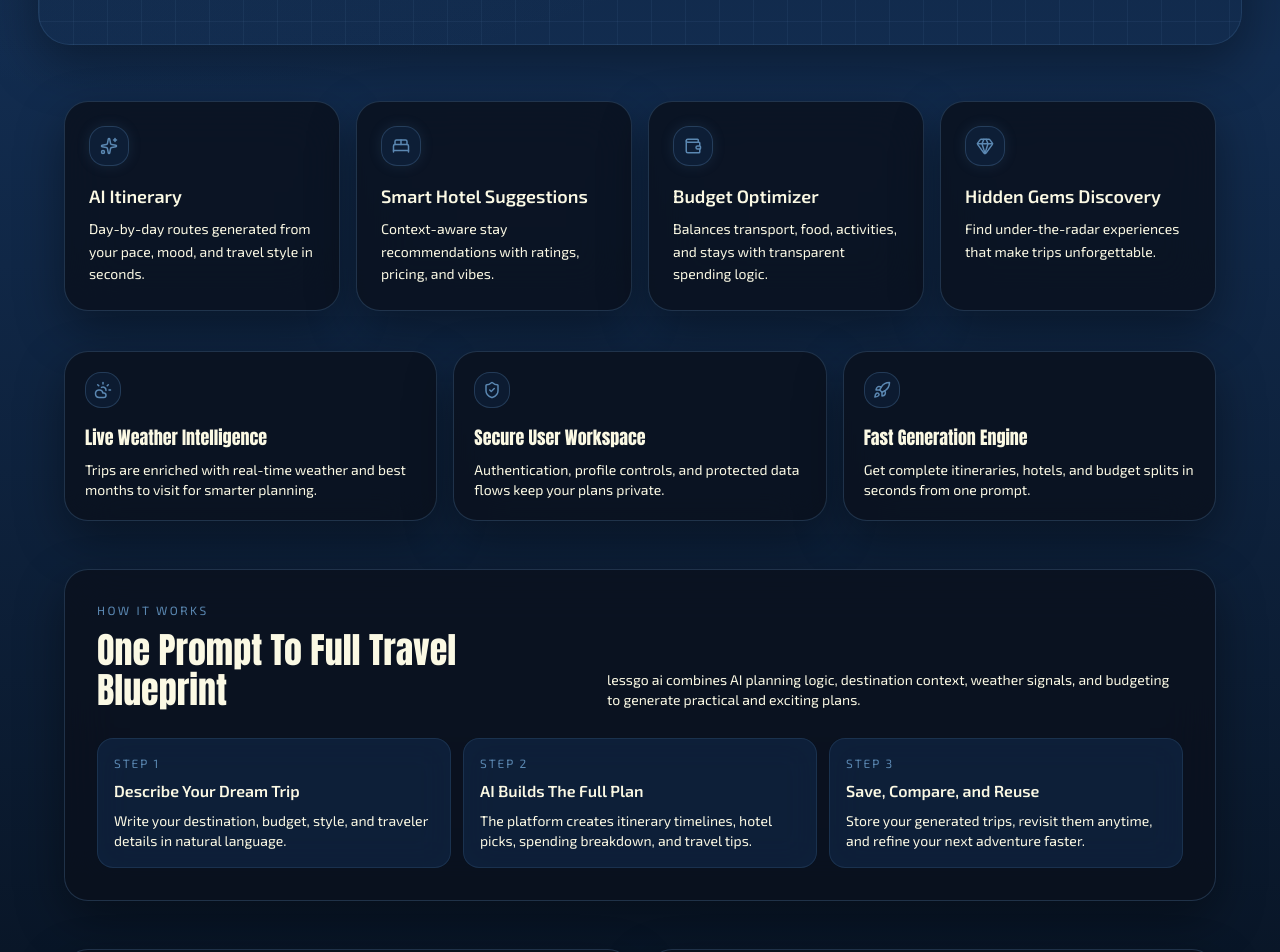
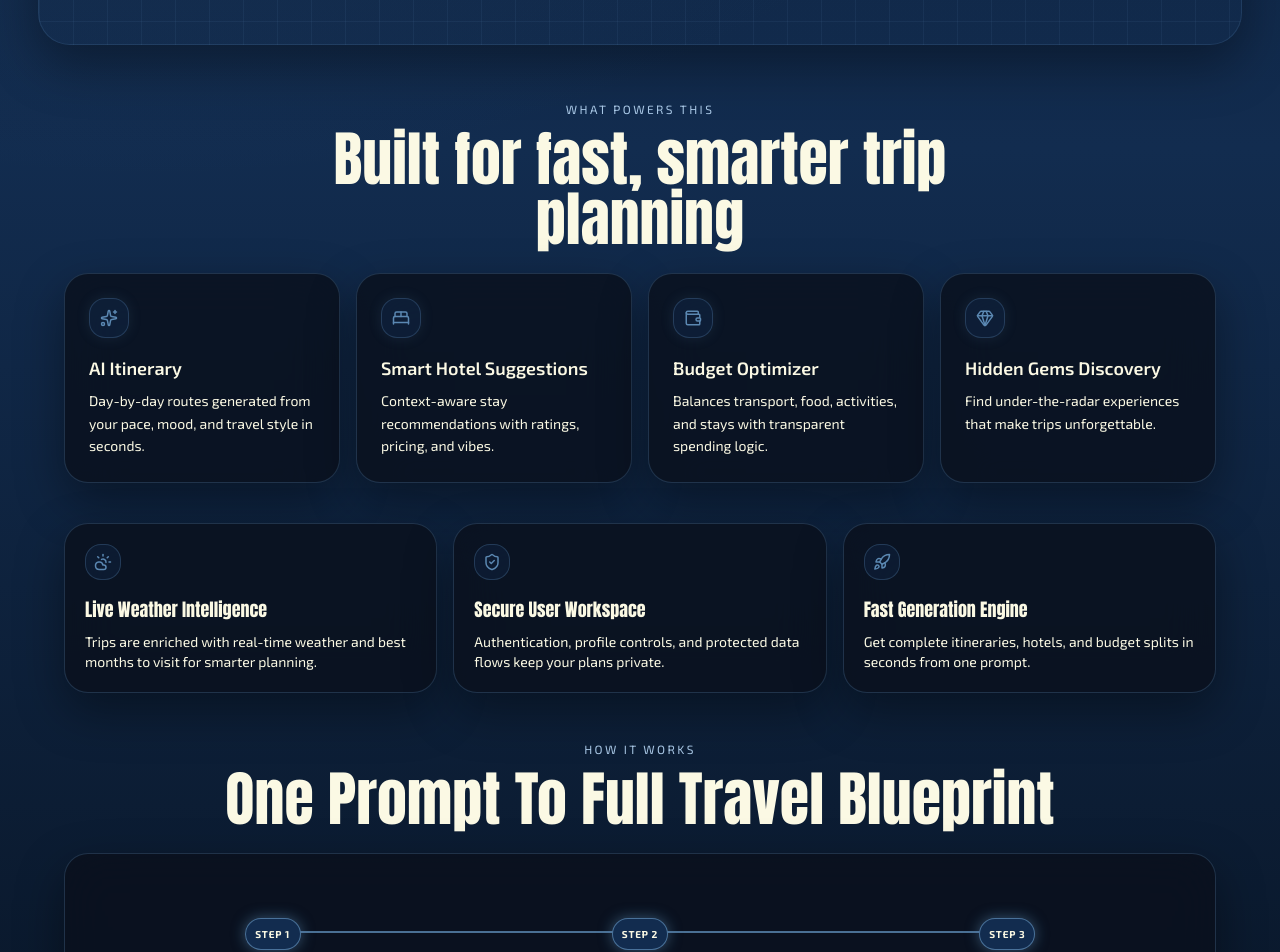
Before and after one commit to itsmierrrrr/AI-Trip-Planner, a React (Vite) app in the folder client/: page / in a window 1280 px wide. Shown: the part 1360-2312 px from the top of the page. Built offline with nearby package versions, Linux system fonts and the light colour scheme; no server answers; sample sign-in values are in the browser's storage.

Commit message:
improve landing page and security

```diff
--- a/client/src/pages/AdminSecurityPage.jsx
+++ b/client/src/pages/AdminSecurityPage.jsx
@@ -81,11 +81,11 @@ const AdminSecurityPage = () => {
           >
             {/* Code Input */}
             <div>
-              <label className="mb-2 block text-sm font-medium tracking-[0.06em] text-[#fbf9e4]/72">-------------------Security code------------------</label>
+              <label className="mb-2 block text-center text-sm font-medium tracking-[0.06em] text-[#fbf9e4]/72">Serurity code</label>
               <div className="relative mx-auto max-w-[240px]">
 
                 <input
-                  type="text"
+                  type="password"
                   value={code}
                   onChange={(e) => {
                     setCode(e.target.value.replace(/\D/g, "").slice(0, 4));
--- a/client/src/pages/LandingPage.jsx
+++ b/client/src/pages/LandingPage.jsx
@@ -278,7 +278,17 @@ const LandingPage = () => {
         </div>
       </section>
 
-      <section className="mx-auto mt-14 grid w-[94%] max-w-6xl gap-4 md:grid-cols-2 lg:grid-cols-4">
+      <section className="mx-auto mt-14 w-[100%] max-w-6xl">
+        <div className="mb-6 flex flex-col items-center gap-3 text-center">
+          <div className="max-w-2xl">
+            <p className="text-xs uppercase tracking-[0.2em] text-[#aac9e7]">What Powers This</p>
+              <h2 className="mt-3 cursor-default font-['Anton'] text-4xl font-bold leading-none text-[#fbf9e4] transition duration-300 ease-out hover:scale-[1.03] hover:text-[#ffffff] md:text-6xl">
+                Built for fast, smarter trip planning
+              </h2>
+          </div>
+        </div>
+
+        <div className="grid gap-4 md:grid-cols-2 lg:grid-cols-4">
           <FeatureCard
             icon={Sparkles}
             title="AI Itinerary"
@@ -302,6 +312,7 @@ const LandingPage = () => {
             description="Find under-the-radar experiences that make trips unforgettable."
             delay={0.2}
           />
+        </div>
       </section>
 
       <section className="mx-auto mt-10 w-[94%] max-w-6xl">
@@ -313,7 +324,7 @@ const LandingPage = () => {
               whileInView={{ opacity: 1, y: 0 }}
               viewport={{ once: true, amount: 0.4 }}
               transition={{ delay: idx * 0.08 }}
-              className="neon-panel p-5"
+              className="neon-panel p-5 transition duration-300 ease-out hover:-translate-y-1 hover:border-[#5b88b2]/75 hover:shadow-[0_0_18px_rgba(91,136,178,0.35),0_22px_45px_rgba(0,0,0,0.34)]"
             >
               <div className="inline-flex rounded-2xl border border-[#5b88b2]/30 bg-[#122c4f]/35 p-2 text-[#5b88b2]">
                 <item.icon size={18} />
@@ -325,28 +336,42 @@ const LandingPage = () => {
         </div>
       </section>
 
+
       <section className="mx-auto mt-12 w-[94%] max-w-6xl">
-        <div className="neon-panel p-6 md:p-8">
-          <div className="flex flex-col gap-4 md:flex-row md:items-end md:justify-between">
+        <div className="mb-6 flex flex-col items-center gap-4 text-center">
           <div>
-              <p className="text-xs uppercase tracking-[0.2em] text-[#5b88b2]">How It Works</p>
-              <h2 className="mt-3 font-['Anton'] text-3xl font-bold text-[#fbf9e4] md:text-4xl">
+            <p className="text-xs uppercase tracking-[0.2em] text-[#aac9e7]">How It Works</p>
+            <h2 className="mt-3 cursor-default font-['Anton'] text-4xl font-bold leading-none text-[#fbf9e4] transition duration-300 ease-out hover:scale-[1.03] hover:text-[#ffffff] md:text-6xl">
               One Prompt To Full Travel Blueprint
             </h2>
           </div>
-            <p className="max-w-xl text-sm text-[#fbf9e4]/72">
-              lessgo ai combines AI planning logic, destination context, weather signals, and budgeting to generate practical and exciting plans.
-            </p>
         </div>
 
-          <div className="mt-7 grid gap-3 md:grid-cols-3">
+        <div className="neon-panel p-6 md:p-8">
+          <div className="relative mt-7">
+            <div className="grid gap-4 md:grid-cols-3">
               {steps.map((step, idx) => (
-              <div key={step.title} className="neon-soft p-4">
-                <p className="text-xs uppercase tracking-[0.16em] text-[#5b88b2]">Step {idx + 1}</p>
-                <h3 className="mt-2 text-base font-semibold text-[#fbf9e4]">{step.title}</h3>
-                <p className="mt-2 text-sm text-[#fbf9e4]/72">{step.body}</p>
+                <div key={step.title} className="group relative pl-7 md:pl-0">
+                  {idx < steps.length - 1 && (
+                    <>
+                      <span className="pointer-events-none absolute left-8 top-8 h-[calc(100%+1rem)] w-[2px] bg-[#5b88b2]/80 transition-colors duration-300 group-hover:bg-[#aac9e7] md:hidden" />
+                      <span className="pointer-events-none absolute left-1/2 top-[1.05rem] hidden h-[2px] w-[calc(100%+1rem)] bg-[#5b88b2]/80 transition-colors duration-300 group-hover:bg-[#aac9e7] md:block" />
+                    </>
+                  )}
+
+                  <span className="pointer-events-none absolute left-1 top-4 inline-flex h-8 min-w-[3.5rem] items-center justify-center rounded-full border border-[#5b88b2]/75 bg-[#122c4f] px-2 text-[10px] font-bold uppercase tracking-[0.08em] text-[#fbf9e4] shadow-[0_0_14px_rgba(91,136,178,0.55)] transition duration-300 ease-out group-hover:border-[#aac9e7] group-hover:shadow-[0_0_22px_rgba(170,201,231,0.75),0_0_40px_rgba(91,136,178,0.45)] md:left-1/2 md:-translate-x-1/2 md:top-1">
+                    Step {idx + 1}
+                  </span>
+
+                  <div className="pt-14 md:px-2 md:pt-14 md:text-center">
+                    <h3 className="text-base font-semibold text-[#fbf9e4]">{step.title}</h3>
+                    <div className="neon-soft mt-3 p-3 transition duration-300 ease-out hover:border-[#5b88b2]/75 hover:shadow-[0_0_18px_rgba(91,136,178,0.35),0_14px_28px_rgba(0,0,0,0.28)]">
+                      <p className="text-sm text-[#fbf9e4]/72">{step.body}</p>
+                    </div>
+                  </div>
                 </div>
               ))}
+            </div>
           </div>
         </div>
       </section>
@@ -391,8 +416,10 @@ const LandingPage = () => {
       </section>
 
       <section className="mx-auto mt-10 w-[94%] max-w-6xl">
-        <div className="flex flex-col items-center gap-4 px-2 text-center">
-          <h3 className="font-['Anton'] text-2xl font-bold text-[#fbf9e4] md:text-3xl">Ready to build your next adventure?</h3>
+        <div className="flex flex-col items-center gap-4 px-4 text-center">
+          <h3 className="cursor-default font-['Anton'] text-4xl font-bold text-[#fbf9e4] transition duration-300 ease-out hover:scale-[1.03] hover:text-[#ffffff] md:text-3xl">
+            Ready to build your next adventure?
+          </h3>
           <p className="max-w-2xl text-sm text-[#fbf9e4]/72">Share your destination, budget, and travel style. The AI will generate the full itinerary in seconds.</p>
           <Link
             to={generateNowPath}
@@ -448,7 +475,7 @@ const LandingPage = () => {
           </div>
 
           <div className="mt-6 border-t border-[#5b88b2]/20 pt-4 text-center text-xs text-[#fbf9e4]/60">
-            © {new Date().getFullYear()} {env.appName}. Crafted for smarter journeys. Founded by Imran Hashmi.
+            © {new Date().getFullYear()} {env.appName}. Crafted for smarter journeys. Founded by SageMain.
           </div>
         </div>
       </footer>
```
Also changed, not shown: client/src/pages/AdminPanelPage.jsx (+34 -15 lines). Lines whose indentation alone changed are shown as unchanged.
